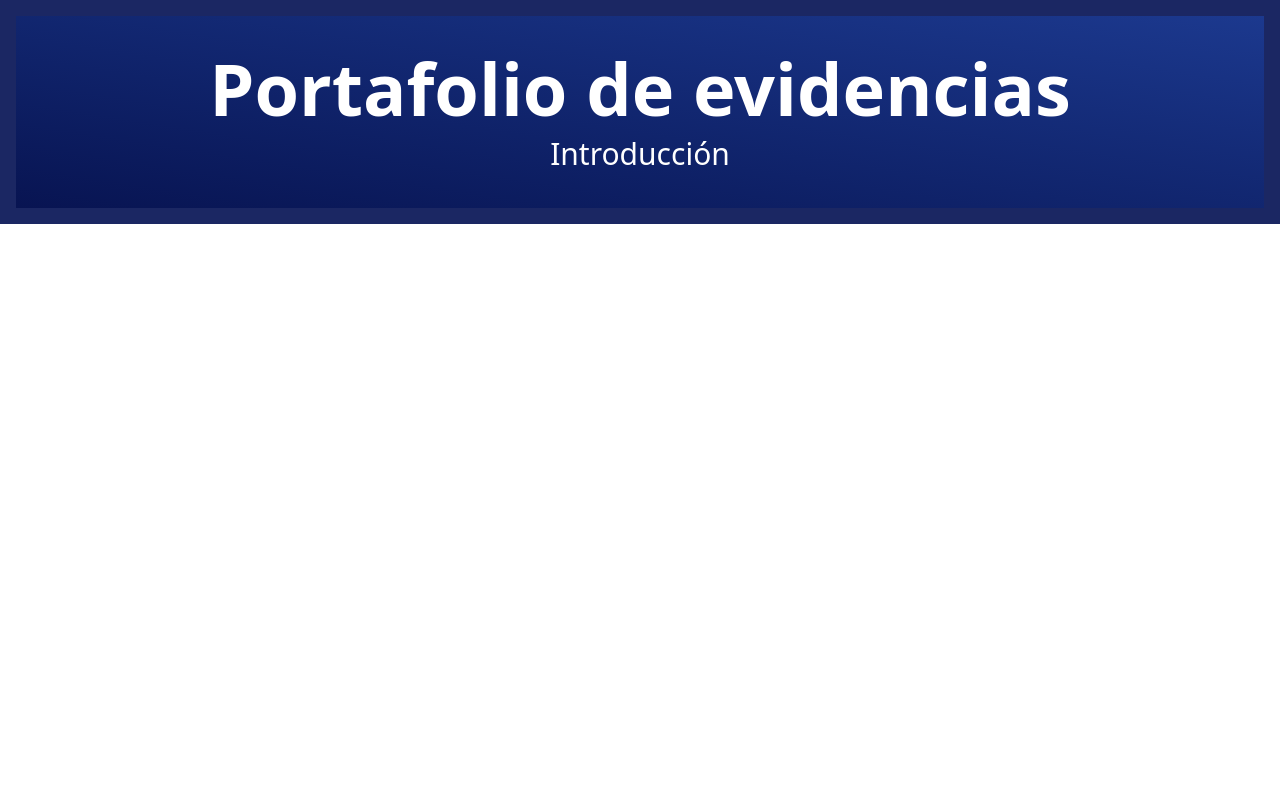
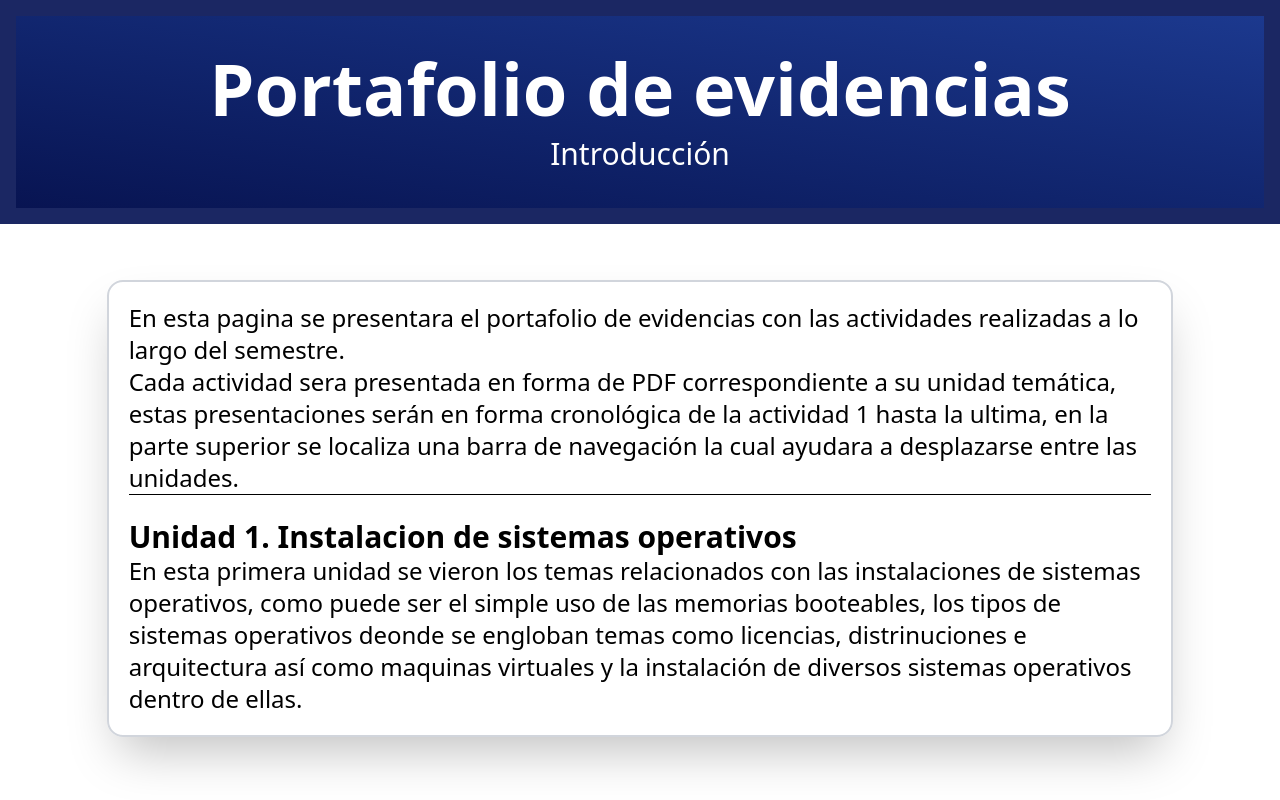
Before and after one commit to ChristianFLozano/Evidencia, a React (Vite) app: page / in a window 1280 px wide. Built offline with nearby package versions, Linux system fonts and the light colour scheme.

Commit message:
Introduction Unity one completed

```diff
--- a/package.json
+++ b/package.json
@@ -11,6 +11,7 @@
   },
   "dependencies": {
     "@tailwindcss/vite": "^4.0.8",
+    "motion": "^12.4.7",
     "react": "^19.0.0",
     "react-dom": "^19.0.0",
     "tailwindcss": "^4.0.8"
--- a/src/Components/Header.jsx
+++ b/src/Components/Header.jsx
@@ -1,13 +1,24 @@
 import React from "react";
-
+import { motion } from "motion/react";
 export default function Header(props) {
 
     return (
     <>
         <header className="bg-[#1B2763] text-white text-center p-4 w-full h-38 md:h-40 lg:h-56">
             <div className="w-full h-full bg-gradient-to-bl from-blue-900 to-[#081452] flex items-center justify-center flex-col">
-                <h1 className=" text-2xl sm:text-3xl md:text-5xl lg:text-7xl font-bold">{props.text}</h1>
-                <h2 className="text-lg sm:text-xl md:text-2xl lg:text-3xl font-light mt-3">{props.subtitle}</h2>
+                <motion.h1 className=" text-2xl sm:text-3xl md:text-5xl lg:text-7xl font-bold"
+                initial={{ y: -200 }}
+                animate={{ y: 0 }}
+                transition={{ duration: 1.25 }}
+                whileHover={{ scale: 1.1 }}
+                >{props.text}</motion.h1>
+
+                <motion.h2 className="text-lg sm:text-xl md:text-2xl lg:text-3xl font-light mt-3"
+                initial={{ y: -150}}
+                animate={{ y: 0 }}
+                transition={{ duration: 1.25 }}
+                whileHover={{ scale: 1.1 }}
+                >{props.subtitle}</motion.h2>
             </div>
         </header>
     </>
--- a/src/Pages/Presentation.jsx
+++ b/src/Pages/Presentation.jsx
@@ -1,10 +1,39 @@
 import React from "react";
 import Header from "../Components/Header";
-
+import { motion } from "motion/react";
 export default function Presentation() {
     return (
-    <section className="w-full h-full">
-        <Header text="Portafolio de evidencias" subtitle="Introducción"/>
-    </section>
+    <>
+        <section className="w-full h-auto">
+            <Header text="Portafolio de evidencias" subtitle="Introducción"/>
+        </section>
+        <main className="w-screen h-auto bg-[#fff] flex justify-center">
+            <motion.div className=" w-10/12  h-8/12 p-5 mt-14 border-2 border-gray-300 rounded-2xl shadow-2xl mb-5"
+            whileHover={{ scale: 1.05 }}
+            initial={{opacity: 0, x: -100}}
+            animate={{opacity: 1, x: 0}}
+            transition={{duration: 4.5}}
+            >
+                <h3 className="text-md md:text-2xl sm:text-xl " >
+                    En esta pagina se presentara el portafolio de evidencias con las actividades realizadas a lo largo del semestre. <br />
+                    Cada actividad sera presentada en forma de PDF correspondiente a su unidad temática, estas presentaciones serán en forma
+                    cronológica de la actividad 1 hasta la ultima, en la parte superior se localiza una barra de navegación la cual ayudara
+                    a desplazarse entre las unidades.
+                </h3>
+                <hr />
+                <br />
+                <h2 className="text-lg md:text-3xl sm:text-2xl font-bold">
+                    Unidad 1. Instalacion de sistemas operativos
+                </h2>
+                <h3 className="text-md md:text-2xl sm:text-xl " >
+                En esta primera unidad se vieron los temas relacionados con las instalaciones de sistemas operativos, como puede ser el simple
+                    uso de las memorias booteables, los tipos de sistemas operativos deonde se engloban temas como licencias, distrinuciones e arquitectura
+                    así como maquinas virtuales y la instalación de diversos sistemas operativos dentro de ellas.
+                </h3>
+
+            </motion.div>
+        </main>
+    </>
+
     );
 }
```
Also changed, not shown: 1 other file (tests, documents, lock files or other folders).
